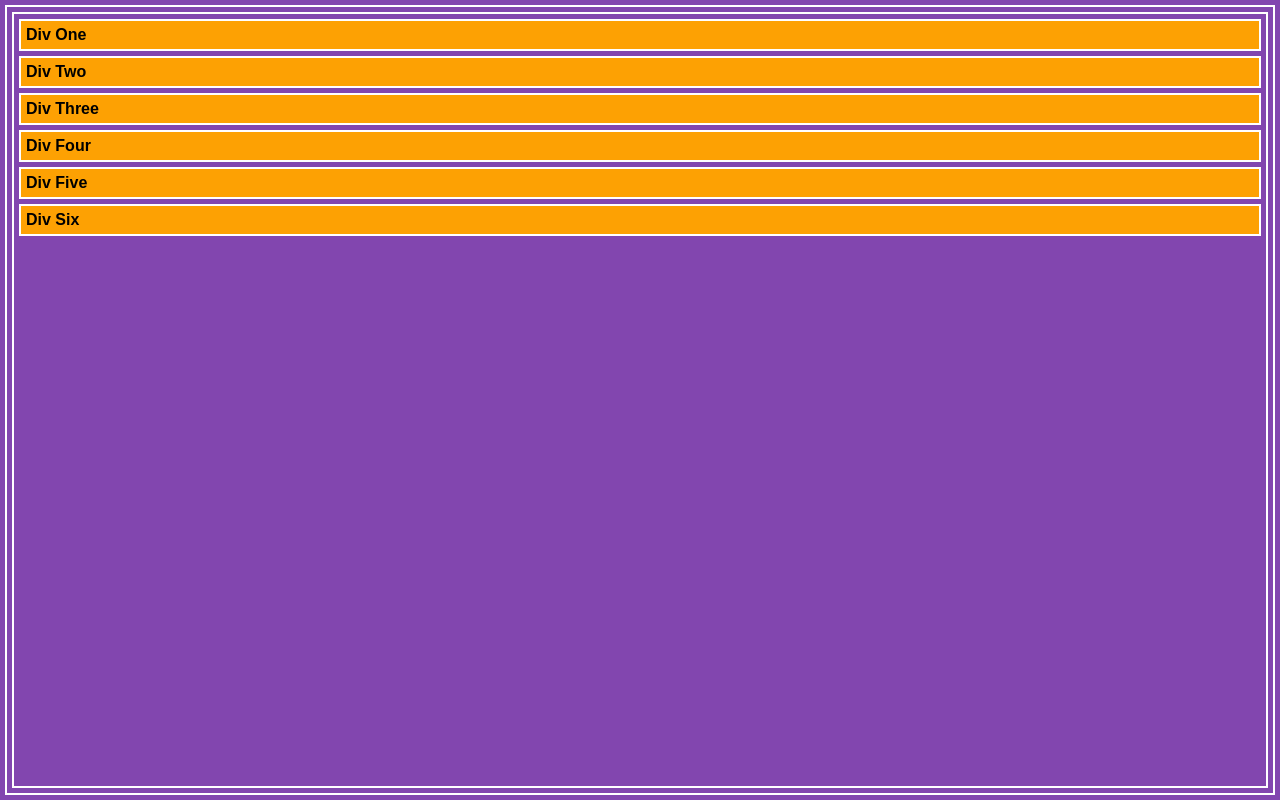
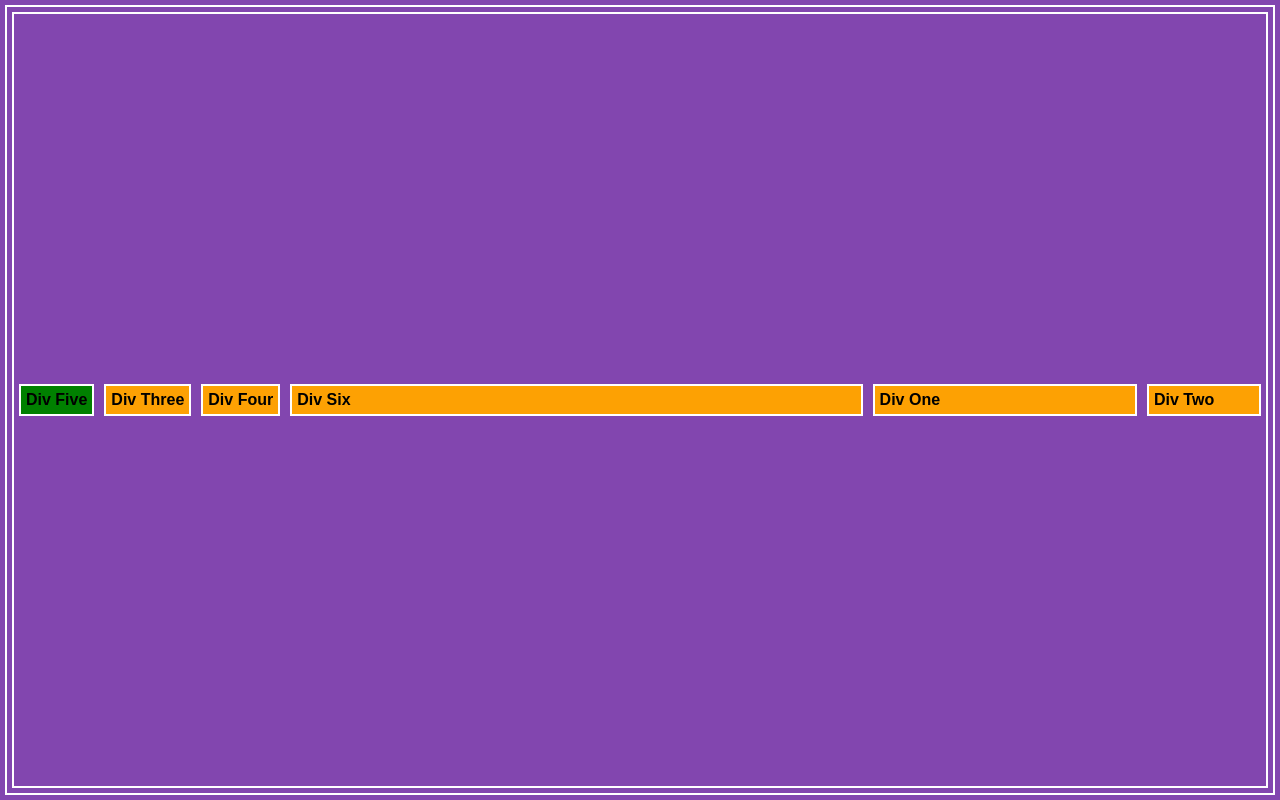
Before and after one commit to SheCodesAus/she-codes-html-css-exercises-alikillen, a plain HTML site: page introduction-to-flexbox/index.html in a window 1280 px wide. Drawn offline with Linux system fonts and the light colour scheme.

Commit message:
flexbox and forms code - lesson 4

```diff
--- a/introduction-to-flexbox/styles.css
+++ b/introduction-to-flexbox/styles.css
@@ -13,6 +13,13 @@ body {
     font-size: 1rem;
     font-weight: bold;
     height: calc(100% - 14px);
+    display: flex;
+    /* horizontal alignment */
+    justify-content: center;
+    flex-wrap: wrap;
+    /* vertical alignment */
+    align-content: center;
+
 }
 
 div {
@@ -21,3 +28,34 @@ div {
 }
 
 /*** Your code here ***/
+
+/*
+.demo-div {
+    flex-grow: 1;
+} */
+
+
+/* default order is 0 in html - let's mess with it */
+
+/* remember - order doesnt change our html structure */
+
+/* order is super helpful at scale for retrieving data from databases and displaying it correctly */
+#div-5 {
+    order: -1;
+    background-color: green;
+}
+
+#div-6 {
+    flex-grow: 2;
+    order: 1;
+}
+
+#div-1 {
+    flex-basis: 20%;
+    order: 2;
+}
+
+#div-2 {
+    flex-basis: 100px;
+    order: 3;
+}
```
Also changed, not shown: forms-starter/index.html (+16 -2 lines).
